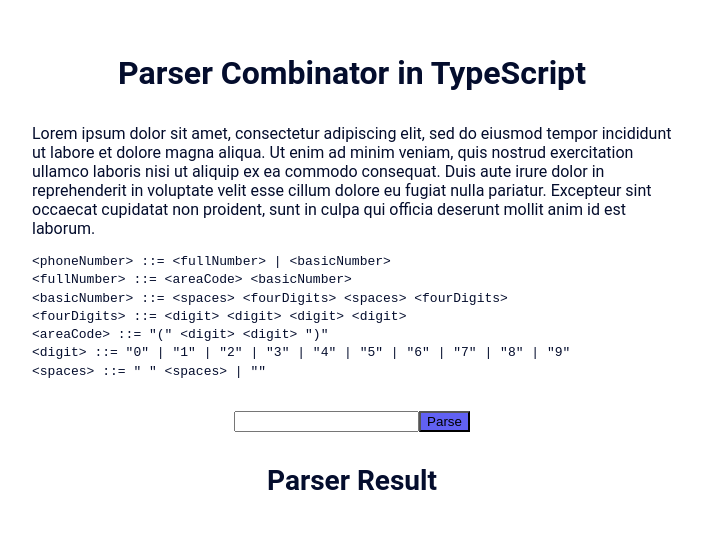
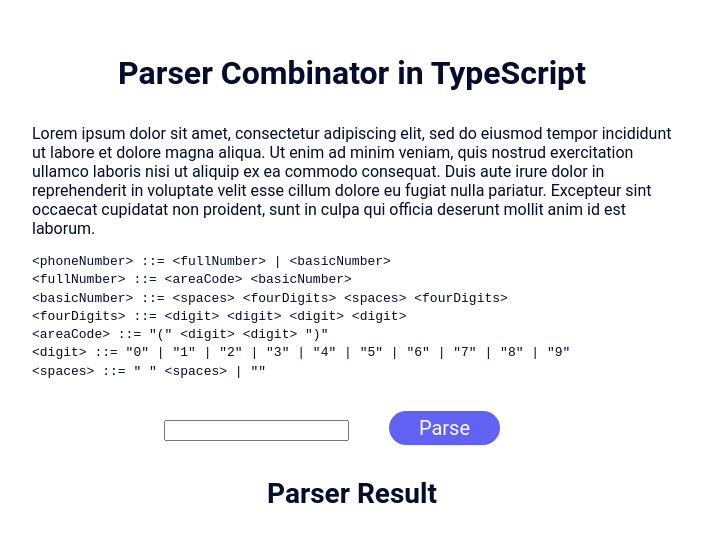
Before and after one commit to Oyoshi/parser-combinator-pgs-demo, a React (Create React App) app: page / in a window 1280 px wide. Shown: the part 162-704 px from the top of the page, without its empty margins (288-990 px from the left). Built offline with nearby package versions, Linux system fonts and the light colour scheme.

Commit message:
feat: introduce Button component

```diff
--- a/src/components/button.tsx
+++ /dev/null
@@ -1,7 +0,0 @@
-import styled from "styled-components";
-
-const Button = styled.button`
-  background-color: #6161f3;
-`;
-
-export default Button;
--- /dev/null
+++ b/src/components/button/button.interface.ts
@@ -0,0 +1,6 @@
+import { ReactNode, MouseEventHandler } from "react";
+
+export type ButtonProps = {
+  children: ReactNode;
+  onClick: MouseEventHandler<HTMLButtonElement>;
+};
--- /dev/null
+++ b/src/components/button/button.style.ts
@@ -0,0 +1,17 @@
+import styled from "styled-components";
+
+export const StyledButton = styled.button`
+  font-family: ${({ theme }) => theme.fontFamily};
+  font-size: 20px;
+  background-color: ${({ theme }) => theme.accent};
+  color: ${({ theme }) => theme.secondary};
+  border: none;
+  transition: all 0.5s ease-out;
+  border-radius: 24px;
+  padding: 0.25em 1.5em;
+  margin: 0 2em;
+
+  :hover {
+    background-color: ${({ theme }) => theme.accentDark};
+  }
+`;
--- /dev/null
+++ b/src/components/button/button.tsx
@@ -0,0 +1,9 @@
+import { FC } from "react";
+import { StyledButton } from "./button.style";
+import { ButtonProps } from "./button.interface";
+
+const Button: FC<ButtonProps> = ({ children, onClick }) => (
+  <StyledButton onClick={onClick}>{children}</StyledButton>
+);
+
+export default Button;
--- /dev/null
+++ b/src/components/button/index.ts
@@ -0,0 +1,3 @@
+import Button from "./button";
+
+export default Button;
--- a/src/theme/global-style.ts
+++ b/src/theme/global-style.ts
@@ -6,7 +6,7 @@ const GlobalStyle = createGlobalStyle`
     padding: 0;
     background-color: ${({ theme }) => theme.background};
     color: ${({ theme }) => theme.primary};
-    font-family: "Roboto", sans-serif;
+    font-family: ${({ theme }) => theme.fontFamily};
   }
 `;
 
--- a/src/theme/theme.ts
+++ b/src/theme/theme.ts
@@ -1,11 +1,19 @@
 interface Theme {
+  fontFamily: string;
   background: string;
   primary: string;
+  secondary: string;
+  accent: string;
+  accentDark: string;
 }
 
 export const theme: Theme = {
+  fontFamily: '"Roboto", sans-serif',
   background: "#ffffff",
   primary: "#040d2d",
+  secondary: "#ffffff",
+  accent: "#6161f3",
+  accentDark: "#4343a8",
 };
 
 declare module "styled-components" {
```
